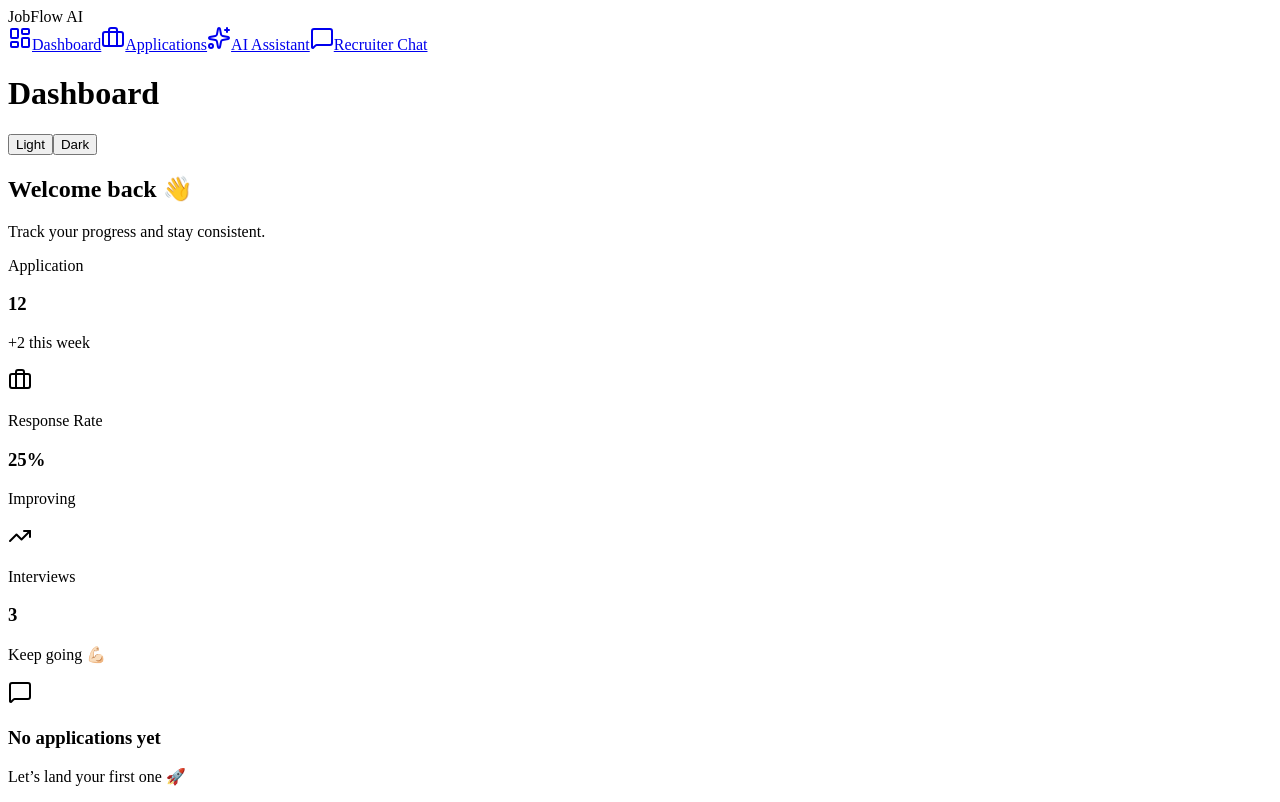
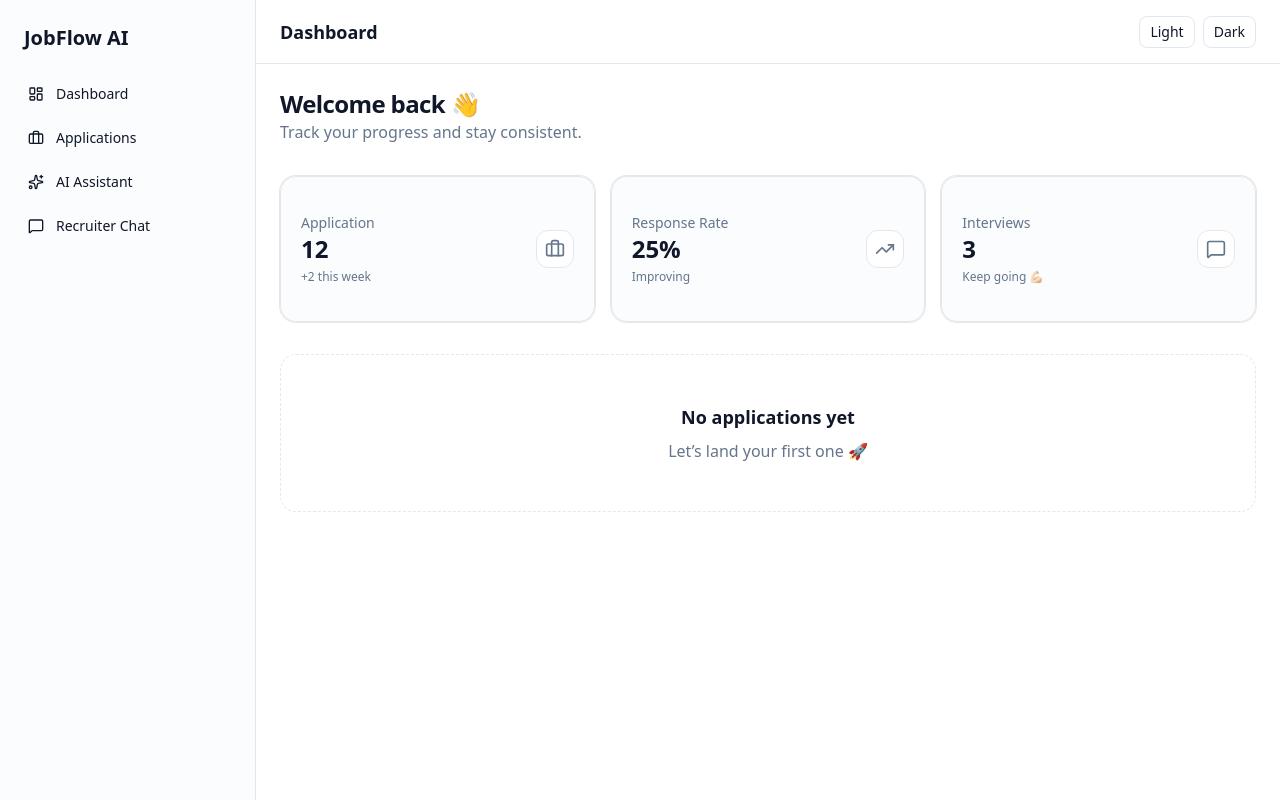
Before and after one commit to lalman-dev/jobflow-ai, a Next.js app: page /dashboard in a window 1280 px wide. Built offline with nearby package versions, Linux system fonts and the light colour scheme.

Commit message:
fix(ui): resolve tailwind and shadcn styling configuration issues

```diff
--- a/src/app/(dashboard)/dashboard/page.tsx
+++ b/src/app/(dashboard)/dashboard/page.tsx
@@ -1,3 +1,5 @@
+"use client"
+
 import { StatsCard } from "@/src/components/shared/stats-cards";
 import { Briefcase, TrendingUp, MessageSquare } from "lucide-react";
 import { motion } from "framer-motion";
--- a/src/app/globals.css
+++ b/src/app/globals.css
@@ -1,88 +1,27 @@
-@import "tw-animate-css";
-@import "shadcn/tailwind.css";
 @tailwind base;
 @tailwind components;
 @tailwind utilities;
 
 @layer base {
-  .theme {
-    --font-heading: var(--font-sans);
-    --font-sans: var(--font-sans)
+  :root {
+    --background: 0 0% 100%;
+    --foreground: 222 47% 11%;
+    --border: 214 32% 91%;
+    --muted: 210 40% 96%;
+    --muted-foreground: 215 16% 47%;
+    --accent: 210 40% 96%;
   }
-  :root {
-    --background: oklch(1 0 0);
-    --foreground: oklch(0.145 0 0);
-    --card: oklch(1 0 0);
-    --card-foreground: oklch(0.145 0 0);
-    --popover: oklch(1 0 0);
-    --popover-foreground: oklch(0.145 0 0);
-    --primary: oklch(0.205 0 0);
-    --primary-foreground: oklch(0.985 0 0);
-    --secondary: oklch(0.97 0 0);
-    --secondary-foreground: oklch(0.205 0 0);
-    --muted: oklch(0.97 0 0);
-    --muted-foreground: oklch(0.556 0 0);
-    --accent: oklch(0.97 0 0);
-    --accent-foreground: oklch(0.205 0 0);
-    --destructive: oklch(0.577 0.245 27.325);
-    --border: oklch(0.922 0 0);
-    --input: oklch(0.922 0 0);
-    --ring: oklch(0.708 0 0);
-    --chart-1: oklch(0.87 0 0);
-    --chart-2: oklch(0.556 0 0);
-    --chart-3: oklch(0.439 0 0);
-    --chart-4: oklch(0.371 0 0);
-    --chart-5: oklch(0.269 0 0);
-    --radius: 0.625rem;
-    --sidebar: oklch(0.985 0 0);
-    --sidebar-foreground: oklch(0.145 0 0);
-    --sidebar-primary: oklch(0.205 0 0);
-    --sidebar-primary-foreground: oklch(0.985 0 0);
-    --sidebar-accent: oklch(0.97 0 0);
-    --sidebar-accent-foreground: oklch(0.205 0 0);
-    --sidebar-border: oklch(0.922 0 0);
-    --sidebar-ring: oklch(0.708 0 0)
+
+  .dark {
+    --background: 222 47% 11%;
+    --foreground: 210 40% 98%;
+    --border: 217 33% 17%;
+    --muted: 217 33% 17%;
+    --muted-foreground: 215 20% 65%;
+    --accent: 217 33% 17%;
   }
-  .dark {
-    --background: oklch(0.145 0 0);
-    --foreground: oklch(0.985 0 0);
-    --card: oklch(0.205 0 0);
-    --card-foreground: oklch(0.985 0 0);
-    --popover: oklch(0.205 0 0);
-    --popover-foreground: oklch(0.985 0 0);
-    --primary: oklch(0.922 0 0);
-    --primary-foreground: oklch(0.205 0 0);
-    --secondary: oklch(0.269 0 0);
-    --secondary-foreground: oklch(0.985 0 0);
-    --muted: oklch(0.269 0 0);
-    --muted-foreground: oklch(0.708 0 0);
-    --accent: oklch(0.269 0 0);
-    --accent-foreground: oklch(0.985 0 0);
-    --destructive: oklch(0.704 0.191 22.216);
-    --border: oklch(1 0 0 / 10%);
-    --input: oklch(1 0 0 / 15%);
-    --ring: oklch(0.556 0 0);
-    --chart-1: oklch(0.87 0 0);
-    --chart-2: oklch(0.556 0 0);
-    --chart-3: oklch(0.439 0 0);
-    --chart-4: oklch(0.371 0 0);
-    --chart-5: oklch(0.269 0 0);
-    --sidebar: oklch(0.205 0 0);
-    --sidebar-foreground: oklch(0.985 0 0);
-    --sidebar-primary: oklch(0.488 0.243 264.376);
-    --sidebar-primary-foreground: oklch(0.985 0 0);
-    --sidebar-accent: oklch(0.269 0 0);
-    --sidebar-accent-foreground: oklch(0.985 0 0);
-    --sidebar-border: oklch(1 0 0 / 10%);
-    --sidebar-ring: oklch(0.556 0 0)
-  }
-  * {
-    @apply border-border outline-ring/50;
-  }
+
   body {
     @apply bg-background text-foreground;
   }
-  html {
-    @apply font-sans;
-  }
 }
--- a/src/app/layout.tsx
+++ b/src/app/layout.tsx
@@ -1,3 +1,5 @@
+import "./globals.css";
+
 import { ThemeProvider } from "@/src/components/providers/theme-provider";
 
 export default function RootLayout({
--- a/src/app/page.tsx
+++ b/src/app/page.tsx
@@ -2,7 +2,7 @@ import { Button } from "@/src/components/ui/button";
 
 export default function Home() {
   return (
-    <div className="flex h-screen items-center justify-center">
+    <div className="flex h-screen items-center justify-center bg-red-600">
       <Button>JobFlow AI</Button>
     </div>
   );
--- a/tailwind.config.ts
+++ b/tailwind.config.ts
@@ -1,14 +1,18 @@
-import type { Config } from "tailwindcss";
-
-const config: Config = {
+/** @type {import('tailwindcss').Config} */
+module.exports = {
   darkMode: ["class"],
-  content: [
-    "./src/**/*.{ts,tsx}",
-  ],
+  content: ["./src/**/*.{js,ts,jsx,tsx}"],
   theme: {
-    extend: {},
+    extend: {
+      colors: {
+        border: "hsl(var(--border))",
+        background: "hsl(var(--background))",
+        foreground: "hsl(var(--foreground))",
+        muted: "hsl(var(--muted))",
+        "muted-foreground": "hsl(var(--muted-foreground))",
+        accent: "hsl(var(--accent))",
+      },
+    },
   },
   plugins: [],
 };
-
-export default config;
```
